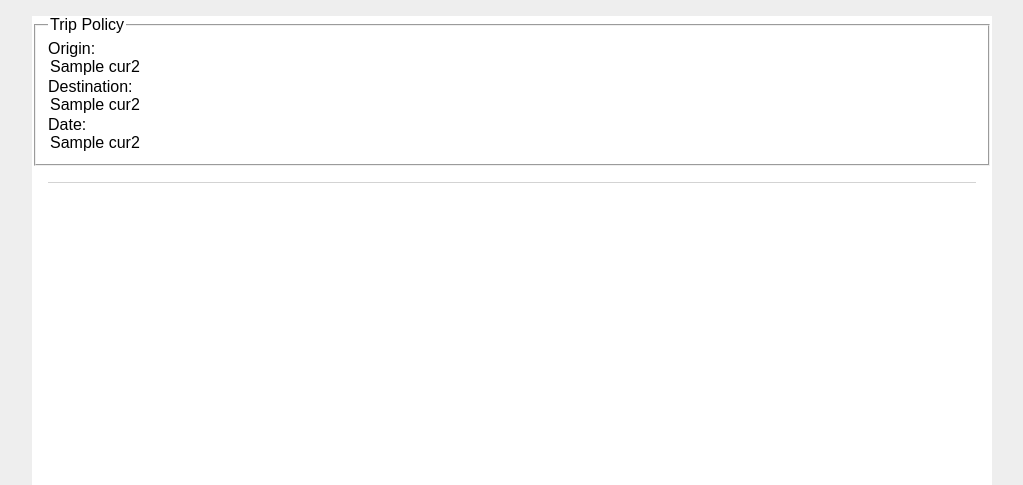
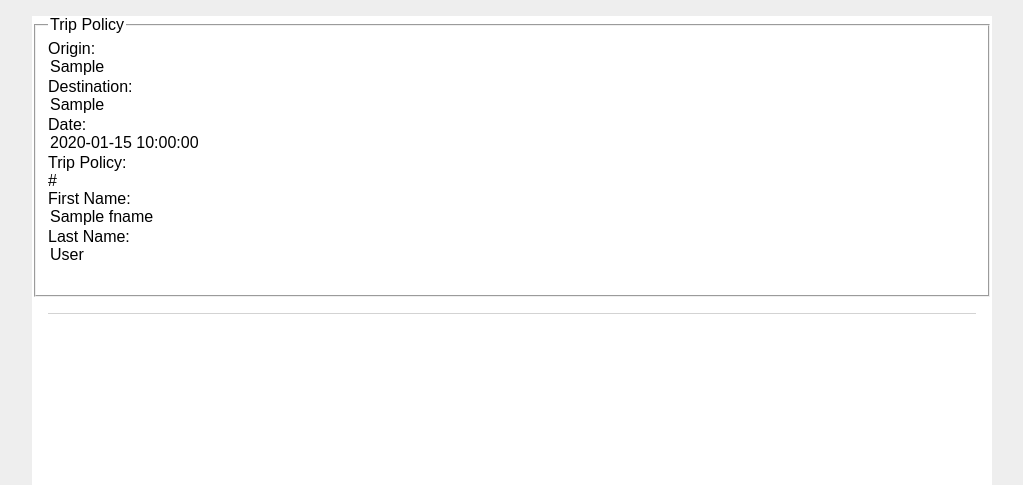
Before and after one commit to afreund415/cs4111-project-one, a Flask app: template templates/policy.html in a window 1280 px wide. Shown: the top 485 px of the page, without its empty margins (128-1151 px from the left). Run offline with Flask 2, Linux system fonts and the light colour scheme; the template is opened without the code that fills it: most values are stand-ins (such as "Sample title", 1, 10 or a date in 2020); parts of the project's set-up code (start-up, migrations or seed data) failed here and were passed over; some libraries are stand-ins or nearby versions.

Commit message:
worked on loading policy page after new trip is added in both policy.html and server.py

```diff
--- a/server.py
+++ b/server.py
@@ -12,9 +12,9 @@ app = Flask(__name__)
 # The secret key is necessary for the session stuff to work...
 # need to look up if this is something we should dynamically create or not
 app.secret_key = 'dev'
-uri = config('uri', default='')
+# uri = config('uri', default='')
 #uri = "postgresql://andreasfreund:1234@localhost/dbproj1"
-# uri = "postgresql://acf2175:6901@34.74.246.148/proj1part2"
+uri = "postgresql://acf2175:6901@34.74.246.148/proj1part2"
 engine = create_engine(uri)
 
 # ensures that the database is connected before requests
@@ -205,6 +205,24 @@ def addtrip():
                 hyperlink_format = '<a href="{link}">{text}</a>'
                 link = hyperlink_format.format(link = pUrl, text = pName + ' Policy Link')
 
+                cur3 = g.conn.execute(
+                    """SELECT t.fname, t.lname FROM travelers t where t.traveler_id = '{}'
+                    """.format(session['tid'])
+                )
+
+                cur2 = g.conn.execute(
+                    """SELECT * FROM Itineraries WHERE traveler_id = '{}' AND travel_date = '{}'
+                    AND country_id_origin = '{}' AND country_id_destination = '{}'
+                    """.format(session['tid'], travel_date, country_id_origin, country_id_destination)
+                )
+                # newItinerary = []
+                # for r in cur1:
+                #     newItinerary.append(r)
+                # cur1.close()
+                # data = cur1.fetchall()
+                # cur2 = dict(data = newItinerary)
+                # context = dict(data = travelers)
+                # cur2 =
                 # temporary string to show traveler their newly-added trip's policy
                 #responseStr = """For your trip on {}  from {}  to {},  the
                 #    following Covid-19 policy applies: {}""".format(travel_date,
@@ -212,7 +230,7 @@ def addtrip():
 
                 # we will need an HTML template for this eventually
                 #return (responseStr)
-                return render_template("policy.html")
+                return render_template("policy.html", cur2=cur2, policyLink = link, cur3 = cur3)
             else:
                 error = "Could not create a new trip"
         except Exception as e:
@@ -270,18 +288,6 @@ def getGroup(destRiskGroups, origin):
         # what should we do here?
         # Maybe just return NULL that way the error is passed along and handled in addTrip method
 
-# page for policy
-@app.route('/policy', methods=['GET', 'POST'])
-def policy():
-    cur = g.conn.execute("SELECT itinerary_id FROM itineraries ORDER BY itinerary_id DESC")
-    if cur.rowcount > 0:
-        for r in cur:
-            itineraryid = r[0].strip()
-        cur.close()
-
-    cur2 = g.conn.execute("""SELECT * FROM itineraries WHERE itinerary_id = '{}'""".format(itineraryid))
-    return render_template("policy.html", cur2 = cur2)
-
 # hello world page
 @app.route('/hello')
 def hello():
@@ -303,39 +309,3 @@ if __name__ == "__main__":
         app.run(debug=debug, threaded=threaded)
 
     run()
-
-
-
-
-
-
-
-
-
-# SCRAP CODE FOR TESTING STUFF BELOW!
-
-# @app.route('/policies', methods=('GET', 'POST'))
-# def policies():
-#     cur = g.conn.execute("SELECT pname FROM policies")
-#     names = []
-
-#     for result in cur:
-#         names.append(result['pname'])
-#     cur.close()
-#     return names
-
-# adds variable to url which is the travelerID...we can use this for seeing a
-# traveler's itineraries for instance
-
-@app.route('/traveler/<tid>', methods=['GET', 'POST'])
-def showTraveler(tid):
-    cur = g.conn.execute("SELECT * FROM itineraries WHERE traveler_id='{}'".format(tid))
-
-    trips = []
-
-    for r in cur:
-        trips.append(r)
-
-    cur.close()
-    context = dict(data = trips)
-    return render_template("itineraries.html", **context)
--- a/templates/policy.html
+++ b/templates/policy.html
@@ -7,19 +7,22 @@
 <form method="POST" action="/policy">
   <fieldset>
     <legend>Trip Policy</legend>
-        <label for='country_id_origin'>Origin:</label>
             {% for j in cur2 %}
-                <option>{{j[5]}}</option>
+                <label for='country_id_origin'>Origin:</label><br>
+                <option>{{j['country_id_origin']}}</option>
+                <label for='country_id_destination'>Destination:</label><br>
+                <option>{{j['country_id_destination']}}</option>
+                <label for='travel_date'>Date:</label><br>
+                <option>{{j['travel_date']}}</option>
             {% endfor %}
-        <label for='country_id_destination'>Destination:</label><br>
-            {% for j in cur2 %}
-                <option>{{j[6]}}</option>
+        <label for='policyLink'>Trip Policy:</label><br>
+        <link>{{policyLink}}</link><br>
+            {% for j in cur3 %}
+                <label for='fname'>First Name:</label><br>
+                <option>{{j['fname']}}</option>
+                <label for='lname'>Last Name:</label><br>
+                <option>{{j['lname']}}</option><br>
             {% endfor %}
-        <label for='travel_date'>Date:</label><br>
-            {% for j in cur2 %}
-                <option>{{j[5]}}</option>
-            {% endfor %}
-        <!--<label for='policy_data'>Policy:</label><br>-->
 </fieldset>
 </form>
 <section class="content">
```
